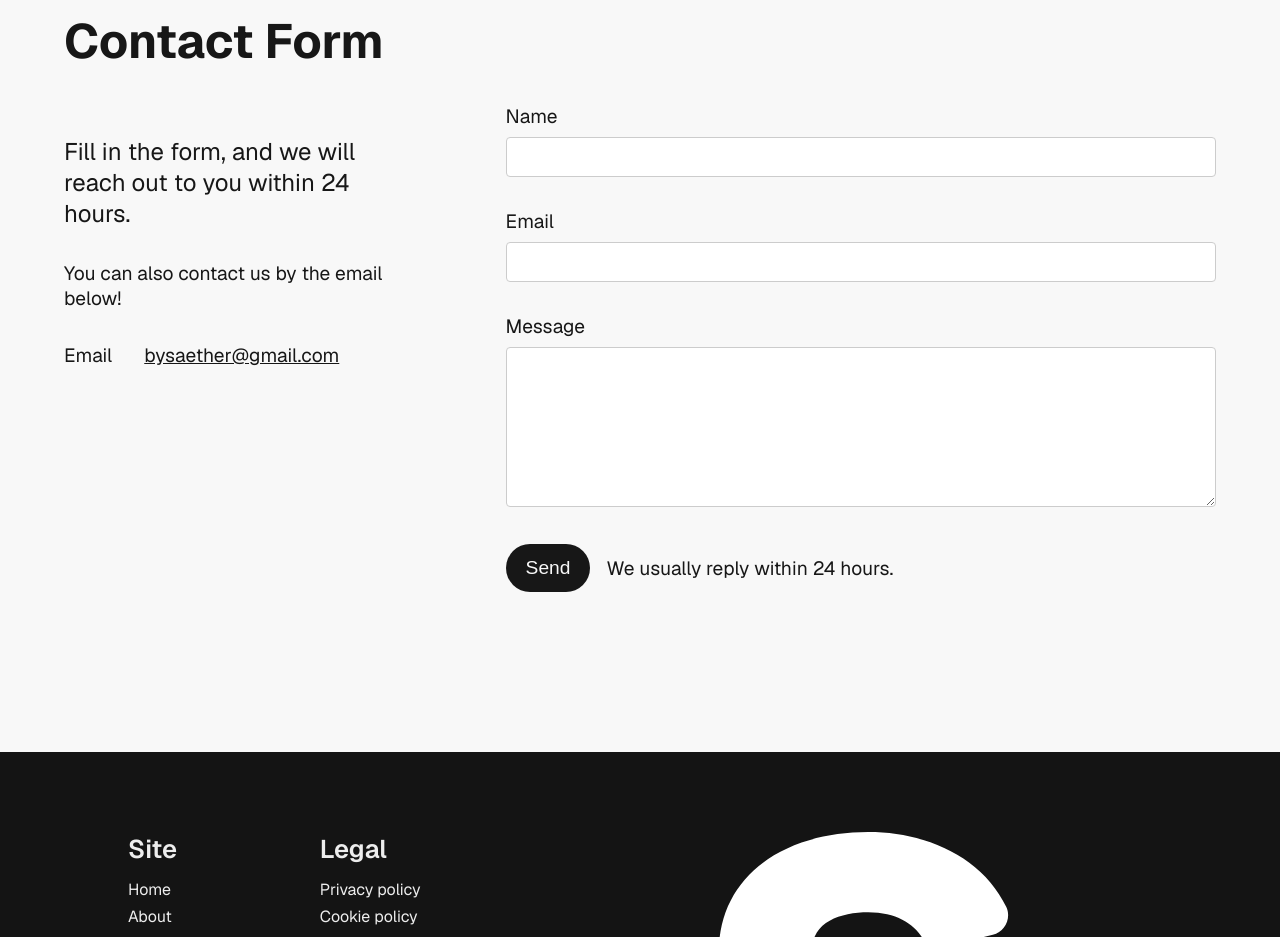
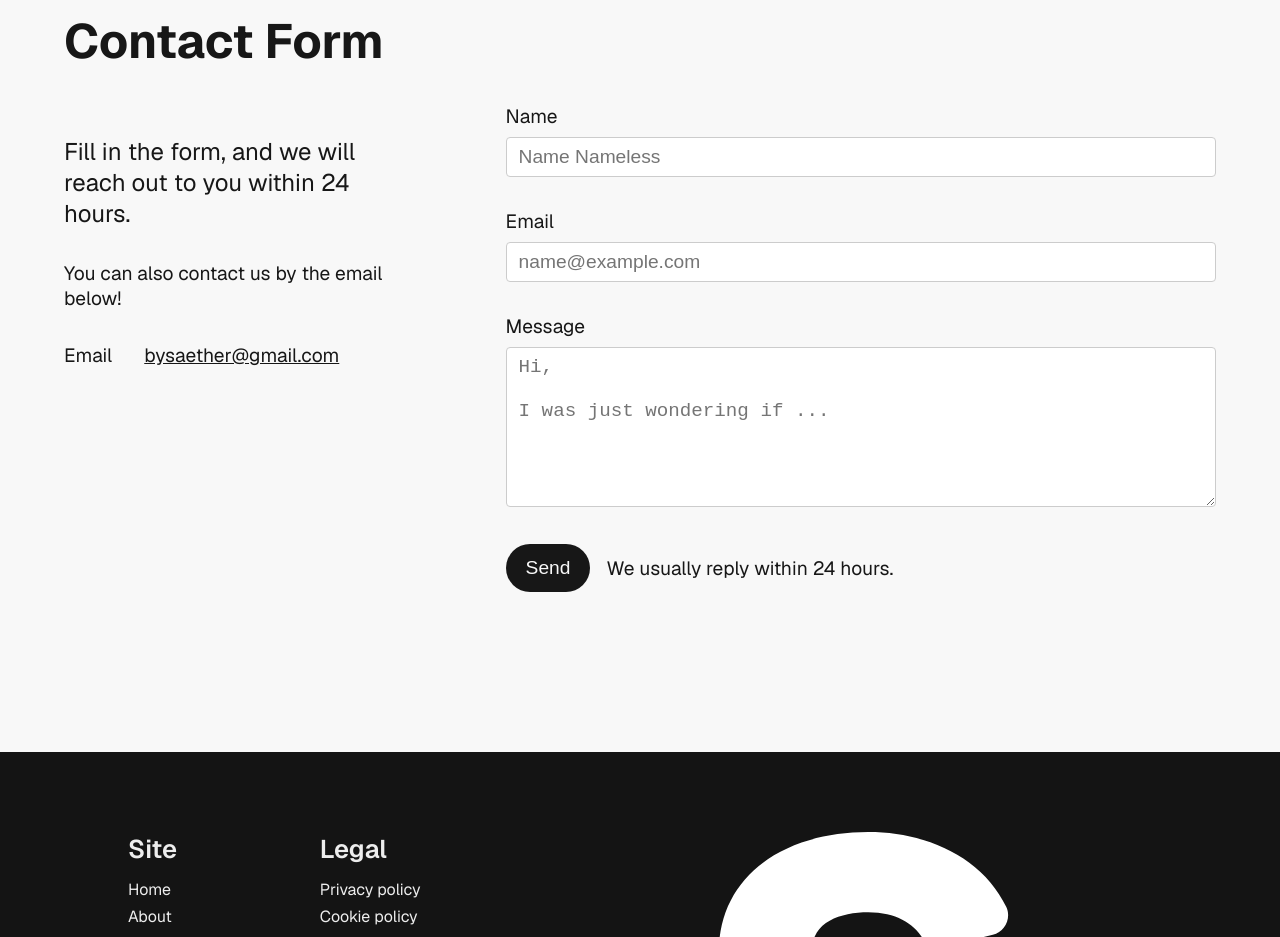
Before and after one commit to williamsaether/bysaether.com, a Next.js app: page /contact in a window 1280 px wide. Shown: the part 940-1877 px from the top of the page. Built offline with nearby package versions, Linux system fonts and the light colour scheme.

Commit message:
added code for contact form, not tested

```diff
--- /dev/null
+++ b/app/api/contact/route.ts
@@ -0,0 +1,37 @@
+import formData from 'form-data'
+import Mailgun from 'mailgun.js'
+import {supportEmail} from "@/constants/Constants";
+import type { NextApiRequest, NextApiResponse } from 'next'
+
+const API_KEY = process.env.MAILGUN_API_KEY || ''
+const DOMAIN = process.env.MAILGUN_DOMAIN || ''
+
+export default async function handler(req: NextApiRequest, res: NextApiResponse) {
+  const mailgun = new Mailgun(formData);
+  const mg = mailgun.client({username: 'api', key: API_KEY});
+
+  const {name, email, message} = req.body
+
+  try {
+    const emailRes = mg.messages.create(DOMAIN, {
+      from: 'Contact Form <contact@bysaether.com>',
+      to: [supportEmail],
+      subject: 'BySaether.com Contact Form Response',
+      text: `
+      Hello,
+
+      You have a new form entry from: ${name} - ${email}.
+
+      ${message}
+    `,
+    })
+      .then(msg => console.log(msg)) // logs response data
+      .catch(err => console.log(err));
+
+    console.log(emailRes)
+  } catch (err) {
+    console.error('Error sending email', err)
+  }
+
+  res.status(200).json({ submitted: true })
+}
--- a/app/contact/page.tsx
+++ b/app/contact/page.tsx
@@ -5,14 +5,35 @@ import styles from './contact.module.css'
 import Image from "next/image";
 import Form from "next/form";
 import Link from "next/link";
-import {useRef} from "react";
+import {FormEvent, useRef, useState} from "react";
 
 export default function Support() {
   const formSection = useRef(null);
+  const [name, setName] = useState("");
+  const [email, setEmail] = useState("");
+  const [message, setMessage] = useState("");
 
   const scrollToForm = () => {
     // @ts-ignore
     formSection.current?.scrollIntoView({behavior: "smooth"})
+  }
+
+  const onSubmit = async (e: FormEvent) => {
+    e.preventDefault()
+
+    try {
+      const res = await fetch('/api/contact', {
+        body: JSON.stringify({
+          name, email, message
+        }),
+        headers: {
+          'Content-Type': 'application/json',
+        },
+        method: "POST",
+      })
+    } catch (err: any) {
+      console.error('Err', err)
+    }
   }
 
   return (
@@ -110,7 +131,7 @@ export default function Support() {
               </div>
             </div>
             <Form id={"contact"} form={"contact"} className={styles.form}
-                  action={''} aria-label={"Contact Form"}
+                  action={''} aria-label={"Contact Form"} onSubmit={onSubmit}
             >
               <div>
                 <div className={styles.horizLabels}>
@@ -120,7 +141,8 @@ export default function Support() {
                 <input className={styles.formInput}
                        name={"name"} id={"contact-name"}
                        maxLength={255} type={"text"}
-                       required
+                       value={name} onChange={e => setName(e.target.value)}
+                       placeholder={"Name Nameless"} required
                 />
               </div>
               <div>
@@ -131,7 +153,8 @@ export default function Support() {
                 <input className={styles.formInput}
                        name={"email"} id={"contact-email"}
                        maxLength={255} type={"email"}
-                       required
+                       value={email} onChange={e => setEmail(e.target.value)}
+                       placeholder={"name@example.com"} required
                 />
               </div>
               <div>
@@ -141,7 +164,9 @@ export default function Support() {
                 </div>
                 <textarea className={styles.formInput}
                           name={"message"} id={"contact-message"}
-                          maxLength={255} required
+                          maxLength={255} value={message}
+                          onChange={e => setMessage(e.target.value)}
+                          placeholder={"Hi, \n\nI was just wondering if ..."} required
                 />
               </div>
               <div className={common.ctas}>
```
Also changed, not shown: package.json (+6 -4 lines), 1 other file (tests, documents, lock files or other folders).
